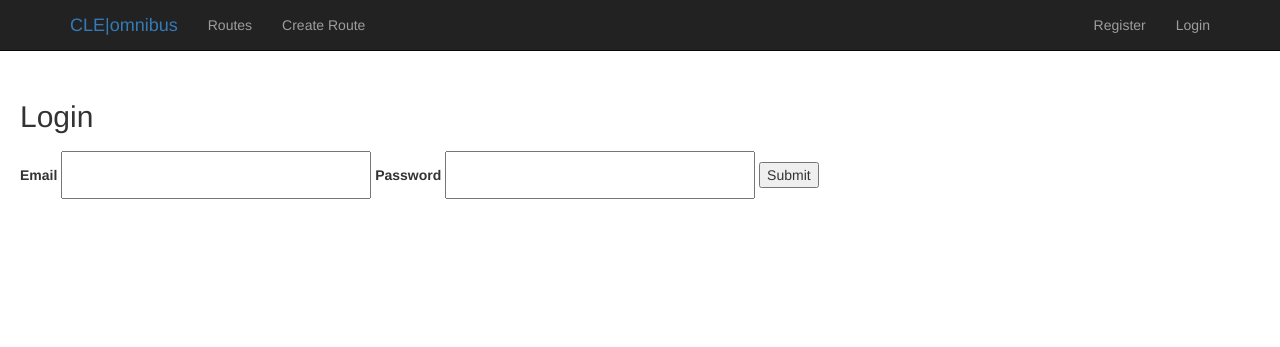
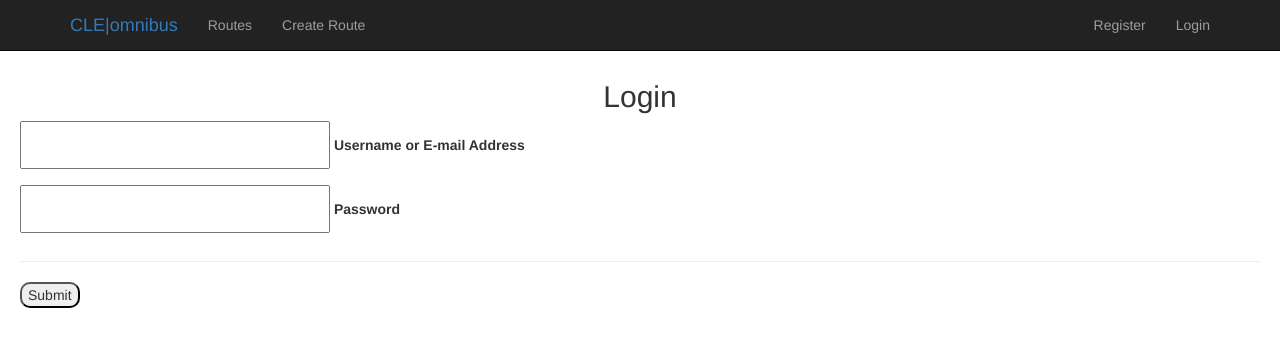
Before and after one commit to MosheSommers/Transportation-Tracker, an ASP.NET MVC app: template Capstone.Web/Views/User/Index.cshtml in a window 1280 px wide. Shown: the top 347 px of the page. Run offline with ASP.NET Core 8 and stand-ins for ASP.NET MVC 5, Linux system fonts and the light colour scheme; the template is opened without the code that fills it, so the values that code supplies are empty; the project's own start-up code is not run, and a stand-in starts its controllers and pages; some libraries are stand-ins or nearby versions.

Commit message:
adjusted css for login page, working on general styling for pages

```diff
--- a/Capstone.Web/Views/User/Index.cshtml
+++ b/Capstone.Web/Views/User/Index.cshtml
@@ -4,7 +4,7 @@
     Layout = "~/Views/Shared/_Layout.cshtml";
 }
 
-<h2>Login</h2>
+<h2 class="login">Login</h2>
 <div>
     <script type="text/javascript">
         function addText() {
@@ -16,13 +16,20 @@
             input.value += input.value;
         }
     </script>
-    <div class="enter-info"></div>
+    <div class="enter-info">
     <form name="frm1" action="?" onsubmit="addText()">
-         <label for="email">Email</label>
-         <input class="loginBox" type="text" name="email" id="email" />
-         <label for="password">Password</label>
-         <input class="loginBox" type="password" name="password" id="password" />
-         <input type="submit" value="Submit" />
+        <div class="tony">
+            <input class="loginBox" type="text" name="email" id="email" />
+            <label for="email"> Username or E-mail Address</label>
+        </div>
+        <div class="rachel">
+            <input class="loginBox" type="password" name="password" id="password" />
+            <label for="password"> Password</label>
+        </div>
+        <hr />
+        <div class="moshe">
+            <input class="submit" type="submit" value="Submit" />
+        </div>
     </form>
     </div>
 </div>
--- a/Capstone.Web/style.css
+++ b/Capstone.Web/style.css
@@ -65,3 +65,36 @@
     display:block;
     margin-bottom: 10px;
 }
+.enter-info{
+    /*border: 5px solid red;*/
+
+
+}
+
+.tony {
+    /*border: 5px solid green;*/
+
+
+}
+
+.rachel {
+    /*border: 5px solid cyan;*/
+}
+
+.moshe{
+   /*border: 5px solid purple;*/
+}
+
+hr {
+    border: 0;
+    height: 5px;
+    background-image: linear-gradient(to right, rgba(0, 0, 0, 0), #000, rgba(0, 0, 0, 0));
+}
+.submit {
+    border-radius: 10px;
+}
+
+.login {
+    text-align: center;
+    margin: auto;
+}
```
